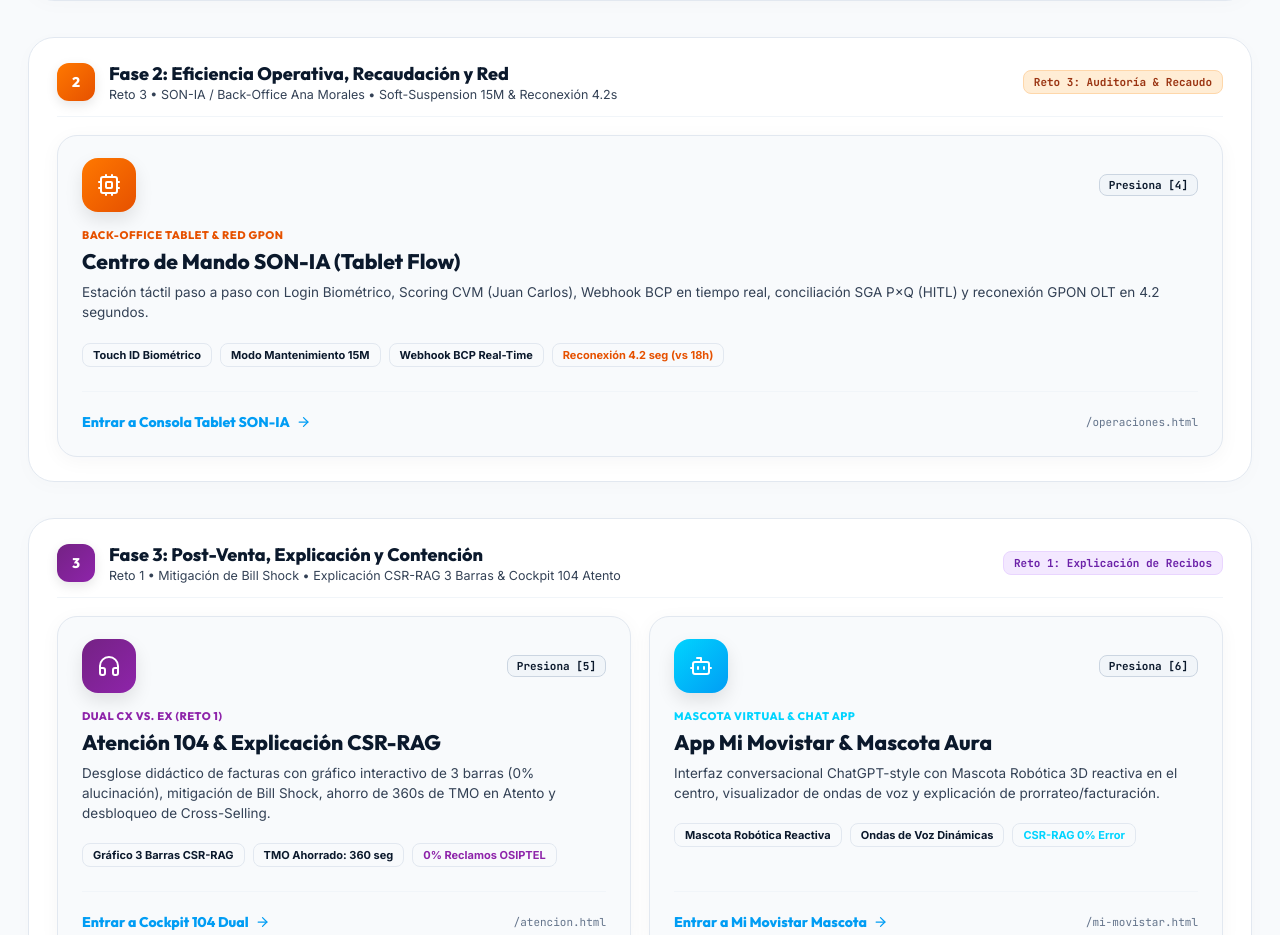
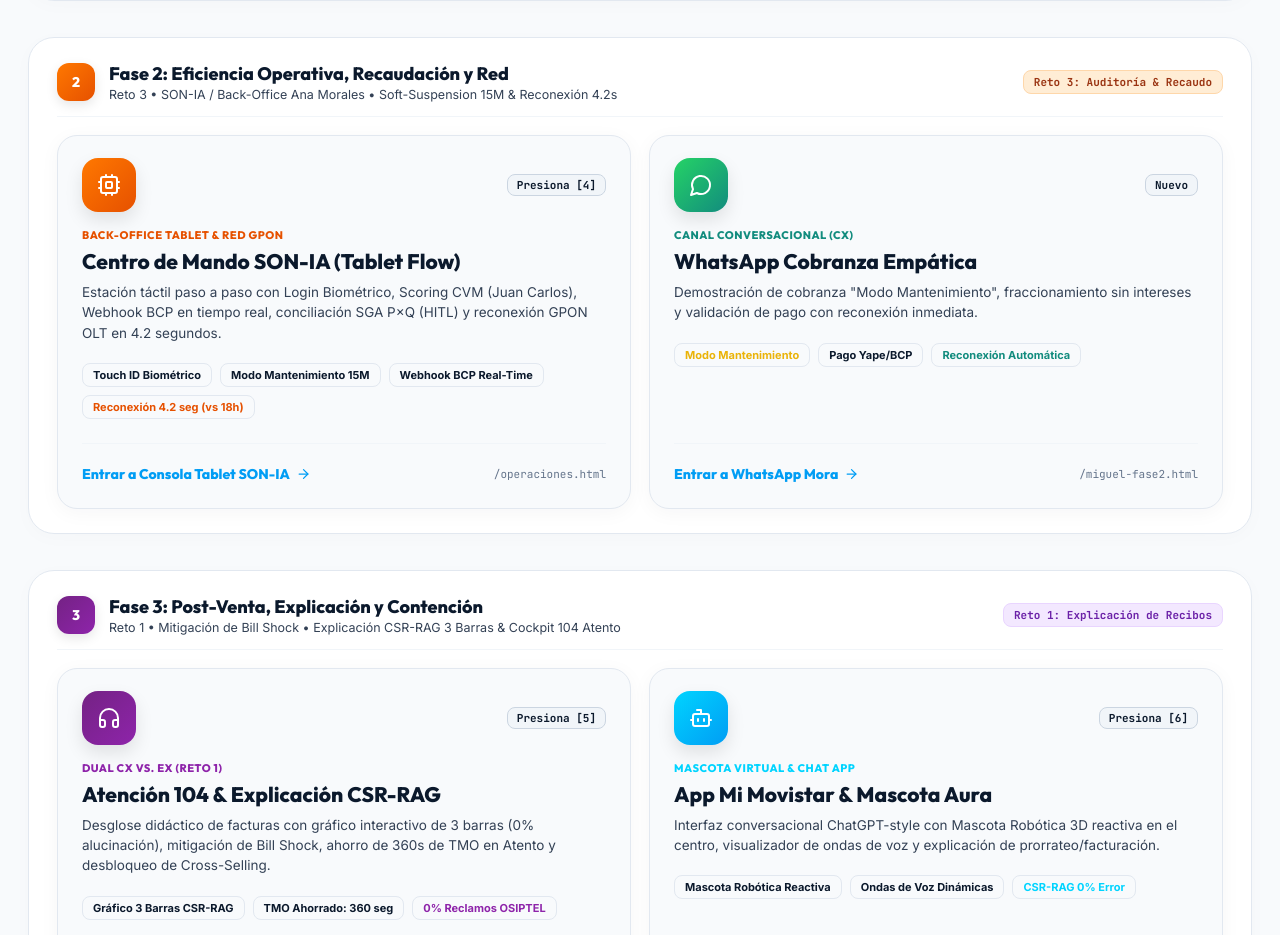
Before and after one commit to 20233999-collab/mvp-hackaton-telecom, a website built with Vite: page index.html in a window 1280 px wide. Shown: the part 820-1755 px from the top of the page. Built offline with nearby package versions, Linux system fonts and the light colour scheme.

Commit message:
feat: add direct access to whatsapp phase 2 mockup in the hub

```diff
--- a/index.html
+++ b/index.html
@@ -217,6 +217,37 @@
             </div>
           </a>
 
+          <!-- Card 4.5: WhatsApp Mora (Fase 2) -->
+          <a href="./miguel-fase2.html" class="grand-access-card theme-whatsapp">
+            <div>
+              <div class="card-head-row">
+                <div class="card-icon-frame">
+                  <i data-lucide="message-circle" style="width: 26px;"></i>
+                </div>
+                <span class="card-shortcut-tag">Nuevo</span>
+              </div>
+
+              <span class="card-phase-badge">Canal Conversacional (CX)</span>
+              <h3 class="card-title-main">WhatsApp Cobranza Empática</h3>
+              <p class="card-desc-text">
+                Demostración de cobranza "Modo Mantenimiento", fraccionamiento sin intereses y validación de pago con reconexión inmediata.
+              </p>
+
+              <div class="card-pills-cluster">
+                <span class="highlight-pill" style="color: #EAB308;">Modo Mantenimiento</span>
+                <span class="highlight-pill">Pago Yape/BCP</span>
+                <span class="highlight-pill" style="color: #128C7E;">Reconexión Automática</span>
+              </div>
+            </div>
+
+            <div class="card-action-btn-row">
+              <span class="action-cta-text">
+                Entrar a WhatsApp Mora <i data-lucide="arrow-right" style="width: 15px;"></i>
+              </span>
+              <span class="action-url-label">/miguel-fase2.html</span>
+            </div>
+          </a>
+
         </div>
       </section>
 
```
